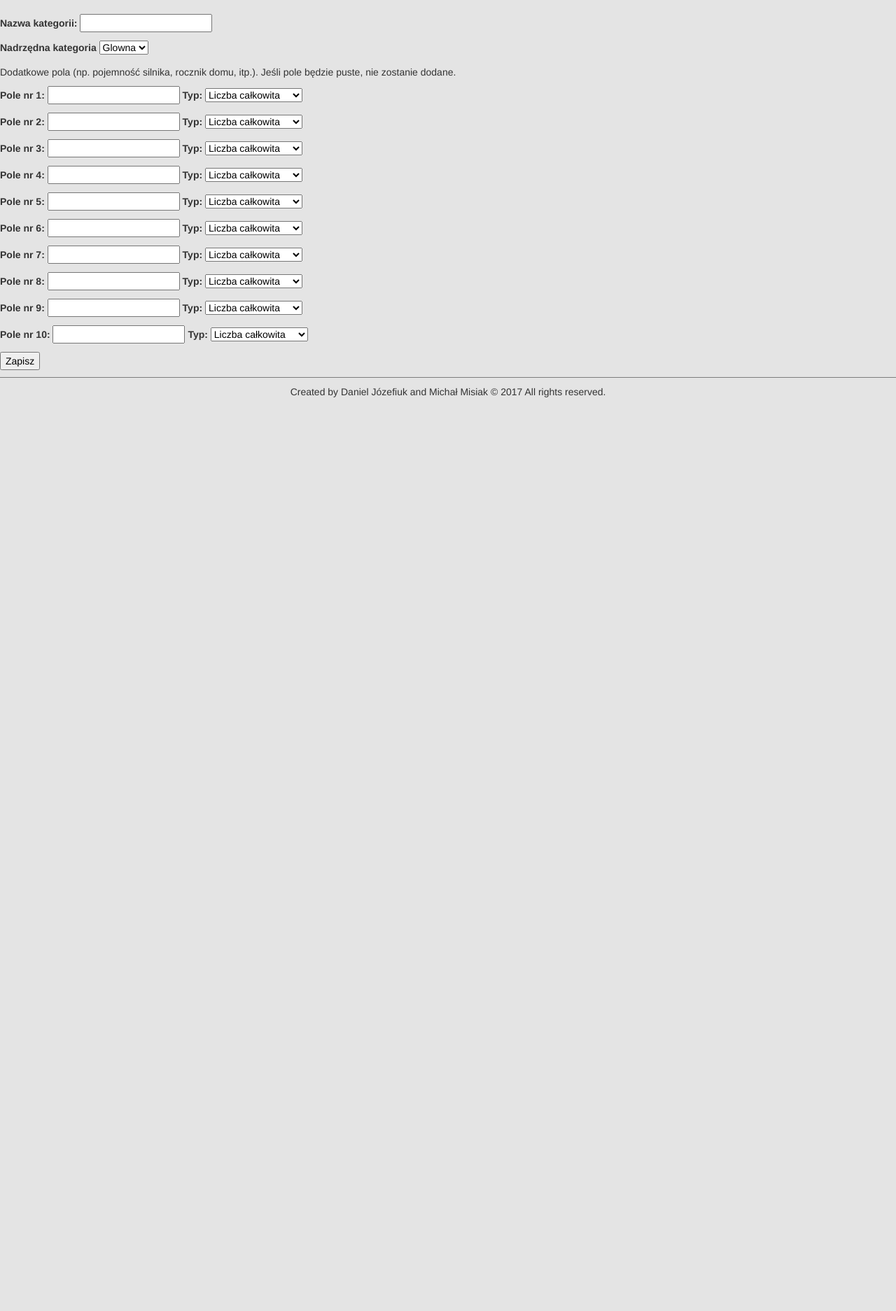
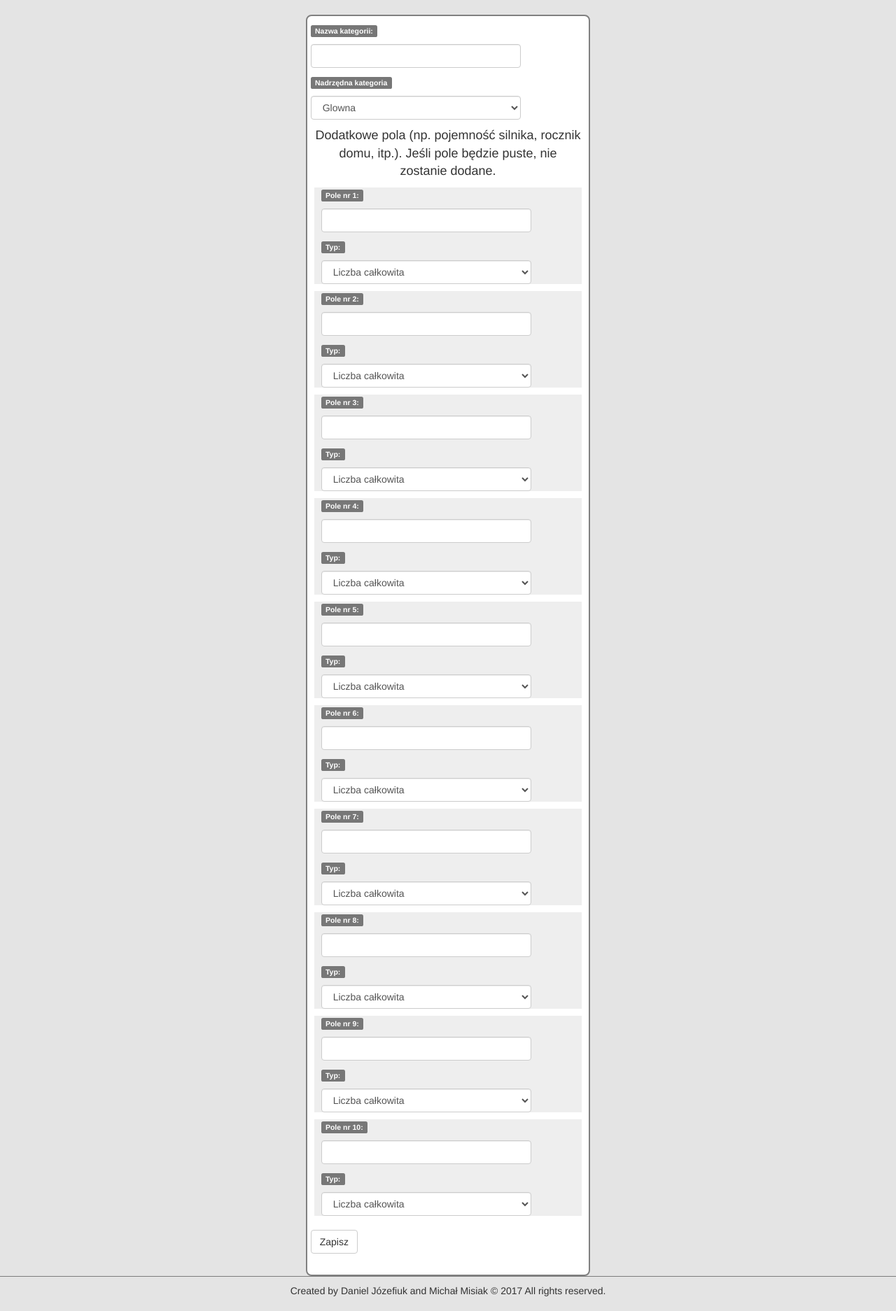
Before and after one commit to Danonovsky/Projekt2017, a CodeIgniter app: page /szkola/index.php/management/newCategory in a window 1280 px wide. Shown: the part 82-1956 px from the top of the page at 70% size. Before the commit the page ends 650 px from the top, so only its background shows below. Run offline with CodeIgniter, Linux system fonts and the light colour scheme; a user stored in the database is signed in; data comes from the database, SQL or seed files in the repository; some libraries are stand-ins or nearby versions.

Commit message:
CMS done

```diff
--- a/application/views/management/newCategory.php
+++ b/application/views/management/newCategory.php
@@ -1,14 +1,16 @@
-<?php echo validation_errors(); ?>
+<div class="col-lg-4 col-lg-offset-4 col-md-offset-1 col-md-10"><?php echo validation_errors(); ?></div>
 
 <?php echo form_open('management/newCategory'); ?>
-
+<div class="fill col-lg-6 col-lg-offset-3 col-md-offset-1 col-md-10">
+  <div class="user-access bg-white col-lg-8 col-lg-offset-2">
+    <div class="row">
       <p>
-    <label for="name">Nazwa kategorii: </label>
-    <input type="text" name="name">
+        <label class="margin label label-default"  for="name">Nazwa kategorii: </label>
+        <input class="margin form-control input-sizer" type="text" name="name">
       </p>
       <p>
-    <label for="owner">Nadrzędna kategoria</label>
-    <select name="owner">
+        <label class="margin label label-default"  for="owner">Nadrzędna kategoria</label>
+        <select class="margin form-control input-sizer" name="owner">
           <?php
           foreach($categories as $a) {
             ?>
@@ -18,18 +20,18 @@
           ?>
         </select>
       </p>
-  <div id="fields">
-    <p>
+      <div class="col-lg-12" id="fields">
+        <p class="text-center font-sizer-bigger">
           Dodatkowe pola (np. pojemność silnika, rocznik domu, itp.). Jeśli pole będzie puste, nie zostanie dodane.
         </p>
         <?php
         for($i=0;$i<10;$i++) {
           ?>
-      <p class="newField" id="field<?=$i?>">
-        <label for="field'+n+'">Pole nr <?=$i+1?>: </label>
-        <input type="text" name="field<?=$i?>">
-        <label for="fieldtype<?=$i?>"> Typ:</label>
-        <select name="fieldtype<?=$i?>">
+          <p class="newField bg-darker-white" id="field<?=$i?>">
+            <label class="margin label label-default"  for="field'+n+'">Pole nr <?=$i+1?>: </label>
+            <input class="margin form-control input-sizer" type="text" name="field<?=$i?>">
+            <label class="margin label label-default"  for="fieldtype<?=$i?>"> Typ:</label>
+            <select class="margin form-control input-sizer" class="margin label label-default"  name="fieldtype<?=$i?>">
               <option value="int" selected>Liczba całkowita</option>
               <option value="float">Liczba rzeczywista</option>
               <option value="date">Data</option>
@@ -41,7 +43,7 @@
         ?>
       </div>
       <p>
-    <input type="submit" name="submit" value="Zapisz">
+        <input class="margin btn btn-default" type="submit" name="submit" value="Zapisz">
       </p>
 
     </form>
@@ -51,3 +53,6 @@ if($this->session->flashdata('adminLoginMessage')) {
       echo $this->session->flashdata('adminLoginMessage');
     }
     ?>
+    </div>
+  </div>
+</div>
--- a/application/views/templates/topbar.php
+++ b/application/views/templates/topbar.php
@@ -1,6 +1,6 @@
 <section class="top-panel">
   <div class="col-lg-12">
-    <div class="col-lg-6 col-lg-offset-3 col-md-offset-1 col-md-10 text-right top-padding"
+    <div class="col-lg-6 col-lg-offset-3 col-md-offset-1 col-md-10 text-right top-padding">
   <?php
   if($this->userManager->isLogged()) {
     ?>
```
Also changed, not shown: application/views/management/login.php (+10 -7 lines), application/views/management/management.php (+8 -4 lines), application/views/management/previewCategory.php (+6 -2 lines). Lines whose indentation alone changed are shown as unchanged.
